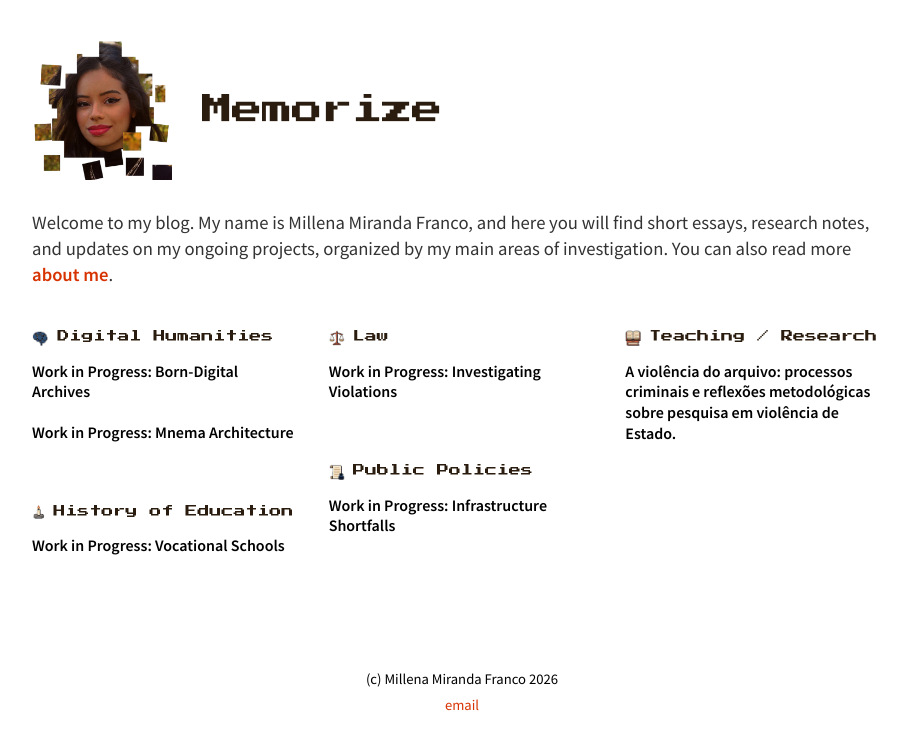
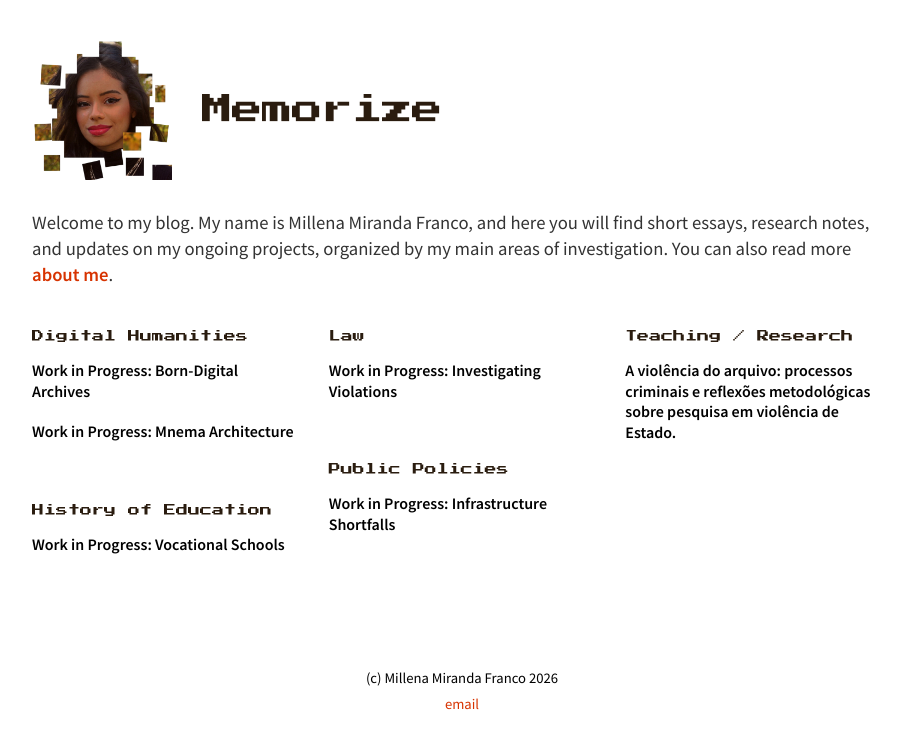
Before and after one commit to mmillenaa/millena, a Jekyll site: the page built from blog.html, in a window 1280 px wide. Shown: the top 750 px of the page, without its empty margins (178-1085 px from the left). Built offline with Jekyll 4.4.1, drawn with Linux system fonts in a browser that asks for light colours.

Commit message:
Remove images from section headings in blog.html

```diff
--- a/blog.html
+++ b/blog.html
@@ -191,7 +191,7 @@
 
       <!-- SEÇÃO 1 -->
       <div class="blog-section">
-        <h2><img src="mnema.png" alt="" style="height: 16px; vertical-align: middle; margin-right: 8px;">Digital Humanities</h2>
+        <h2>Digital Humanities</h2>
         <ul class="blog-list">
           <li>
             <details>
@@ -216,7 +216,7 @@
 
       <!-- SEÇÃO 2 -->
       <div class="blog-section">
-        <h2><img src="research.png" alt="" style="height: 16px; vertical-align: middle; margin-right: 8px;">History of Education</h2>
+        <h2>History of Education</h2>
         <ul class="blog-list">
           <li>
             <details>
@@ -232,7 +232,7 @@
 
       <!-- SEÇÃO 3 -->
       <div class="blog-section">
-        <h2><img src="law.png" alt="" style="height: 16px; vertical-align: middle; margin-right: 8px;">Law</h2>
+        <h2>Law</h2>
         <ul class="blog-list">
           <li>
             <details>
@@ -248,7 +248,7 @@
 
       <!-- SEÇÃO 4 -->
       <div class="blog-section">
-        <h2><img src="study.png" alt="" style="height: 16px; vertical-align: middle; margin-right: 8px;">Public Policies</h2>
+        <h2>Public Policies</h2>
         <ul class="blog-list">
           <li>
             <details>
@@ -264,7 +264,7 @@
 
       <!-- SEÇÃO 5 -->
       <div class="blog-section">
-        <h2><img src="education.png" alt="" style="height: 16px; vertical-align: middle; margin-right: 8px;">Teaching / Research</h2>
+        <h2>Teaching / Research</h2>
         <ul class="blog-list">
   {% for post in site.posts %}
   <li>
@@ -273,7 +273,7 @@
         <div class="details-content">
           <span class="details-date">{{ post.date | date: "%B %Y" }}</span>
           {{ post.description }}<br><br>
-          <a href="{{ site.baseurl }}{{ post.url }}" style="font-weight: 600;">Leia o artigo completo aqui →</a>
+          <a href="{{ site.baseurl }}{{ post.url }}" style="font-weight: 600;">Leia o artigo completo aqui</a>
         </div>
     </details>
   </li>
```
